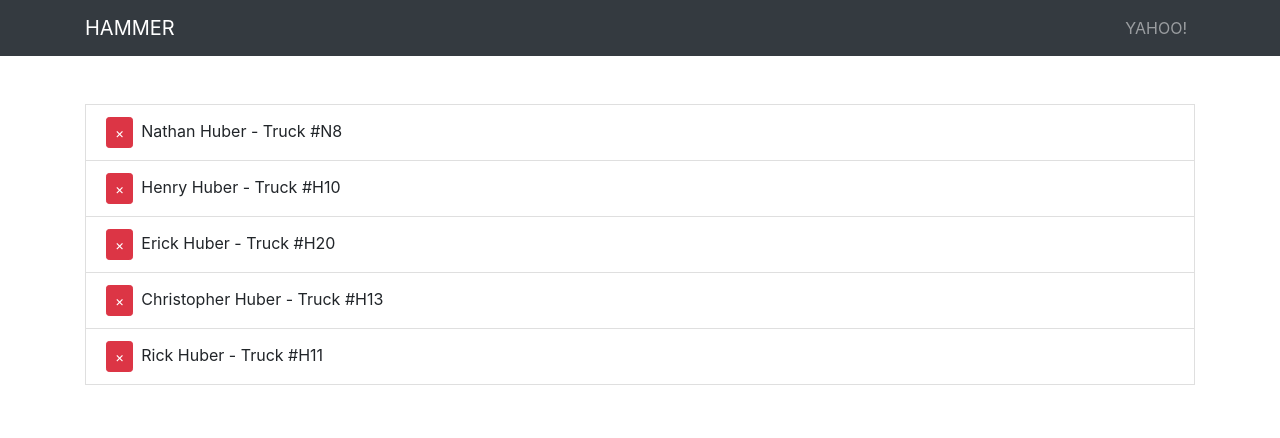
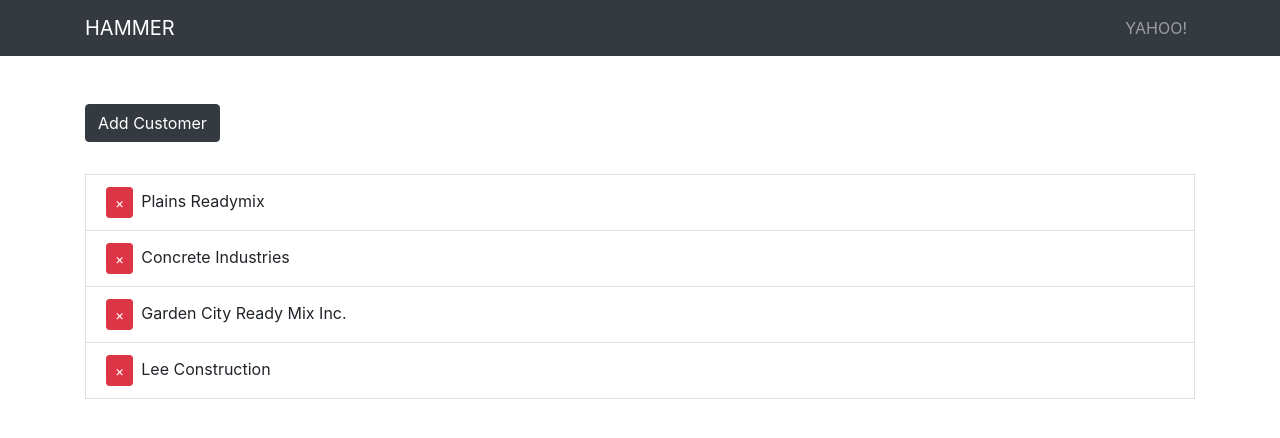
Before and after one commit to OnTheRocks/HAMMER, a React (Create React App) app in the folder client/: page / in a window 1280 px wide. Shown: the top 438 px of the page. Built offline with nearby package versions, Linux system fonts and the light colour scheme.

Commit message:
Added CustomerList.js component.

```diff
--- a/client/src/App.js
+++ b/client/src/App.js
@@ -1,6 +1,7 @@
 import React, { Component } from 'react';
 import HammerNavbar from './components/HammerNavbar';
-import Drivers from './components/Drivers';
+// import Drivers from './components/Drivers';
+import Customers from './components/CustomerList';
 // import DriverModal from './components/DriverModal';
 
 import { Provider } from 'react-redux';
@@ -16,11 +17,12 @@ class App extends Component {
         <div className="App">
          <HammerNavbar />
          {/* <DriverModal /> */}
-         <Drivers />
+         {/* <Drivers /> */}
+         <Customers />
         </div>
       </Provider>
     );
-}
+  }
 }
 
 export default App;
--- /dev/null
+++ b/client/src/components/CustomerList.js
@@ -0,0 +1,60 @@
+import React, { Component } from 'react';
+import { Container, ListGroup, ListGroupItem, Button } from 'reactstrap';
+import { CSSTransition, TransitionGroup } from 'react-transition-group';
+import { v4 as uuidv1 } from "uuid";
+
+class CustomerList extends Component {
+  state = {
+    customers: [
+      { id: uuidv1(), name: 'Plains Readymix'},
+      { id: uuidv1(), name: 'Concrete Industries'},
+      { id: uuidv1(), name: 'Garden City Ready Mix Inc.'},
+      { id: uuidv1(), name: 'Lee Construction'}
+
+    ]
+  }
+
+  render()  {
+    const { customers } = this.state;
+    return (
+      <Container>
+        <Button
+          color="dark"
+          style={{marginBottom: '2rem'}}
+          onClick={() => {
+            const name = prompt('Enter Customer');
+            if(name) {
+              this.setState(state => ({
+                customers: [...state.customers, { id: uuidv1(), name }]
+              }));
+            }
+          }}
+        >Add Customer</Button>
+
+        <ListGroup>
+          <TransitionGroup className="Customer-List">
+            {customers.map(({ id, name }) => (
+              <CSSTransition key={id} timeout={500} classNames="fade">
+                <ListGroupItem>
+                  <Button
+                    className="remove-btn"
+                    color="danger"
+                    size="sm"
+                    style={{marginRight: '0.5rem'}}
+                    onClick={() => {
+                      this.setState(state => ({
+                        customers: state.customers.filter(customer => customer.id !== id)
+                      }));
+                    }}
+                    >&times;</Button>
+                  {name}</ListGroupItem>
+              </CSSTransition>
+            ))}
+          </TransitionGroup>
+        </ListGroup>
+      </Container>
+    );
+  }
+}
+
+export default CustomerList;
```
